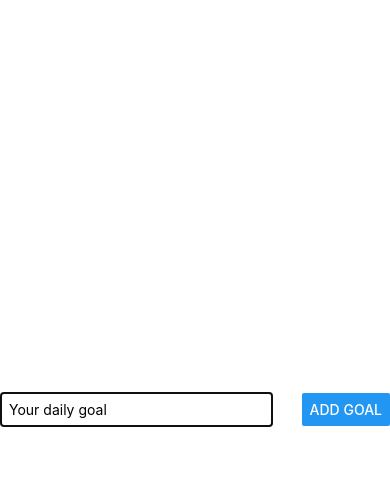
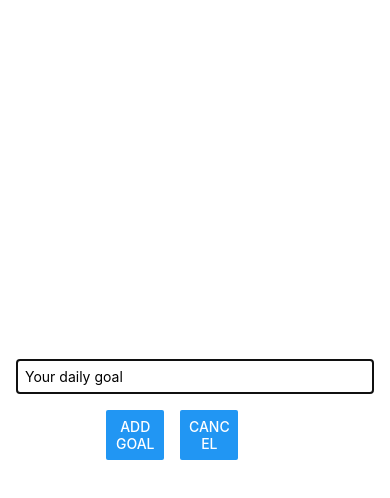
Before and after one commit to answebdev/react-native-max, a React Native app: screen / in a window 390 px wide. Both pictures are taken after a click on the button "ADD NEW GOAL". Shown: the top 498 px of the page. Built offline with nearby package versions, Linux system fonts and the light colour scheme.

Commit message:
style modal

```diff
--- a/components/GoalInput.js
+++ b/components/GoalInput.js
@@ -29,7 +29,14 @@
                     onChangeText={goalInputHandler}
                     value={enteredGoalText}
                 />
-                <Button title='Add Goal' onPress={addGoalHandler} />
+                <View style={styles.buttonContainer}>
+                    <View style={styles.button}>
+                        <Button title='Add Goal' onPress={addGoalHandler} />
+                    </View>
+                    <View style={styles.button}>
+                        <Button title='Cancel' />
+                    </View>
+                </View>
             </View>
         </Modal>
     );
@@ -40,18 +47,26 @@
 const styles = StyleSheet.create({
     inputContainer: {
         flex: 1,
-        flexDirection: 'row',
-        justifyContent: 'space-between',
+        justifyContent: 'center',
         alignItems: 'center',
         marginBottom: 24,
+        padding: 16,
         borderBottomWidth: 1,
         borderBottomColor: '#cccccc'
     },
     textInput: {
         borderWidth: 1,
         borderColor: '#cccccc',
-        width: '70%',
-        marginRight: 8,
+        width: '100%',
         padding: 8
     },
+    buttonContainer: {
+        marginTop: 16,
+        flexDirection: 'row',
+    },
+    button: {
+        width: '30%',
+        // Margin left and right:
+        marginHorizontal: 8
+    }
 });
```
